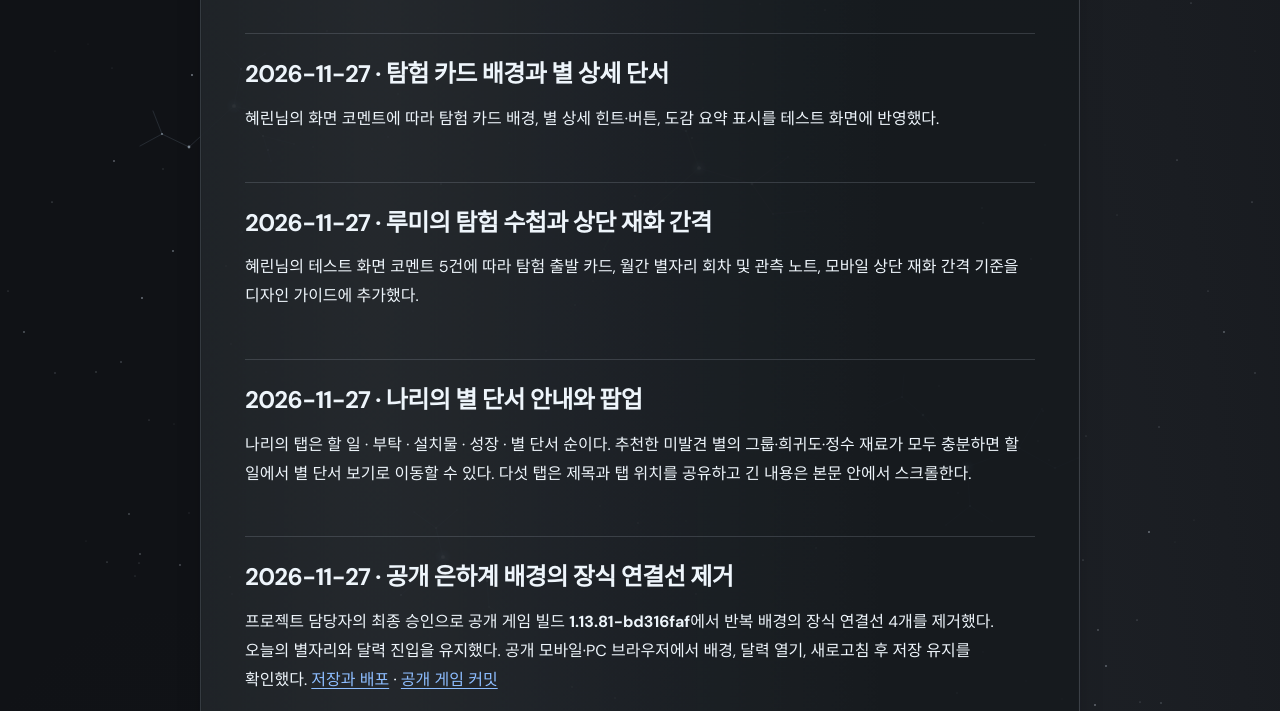
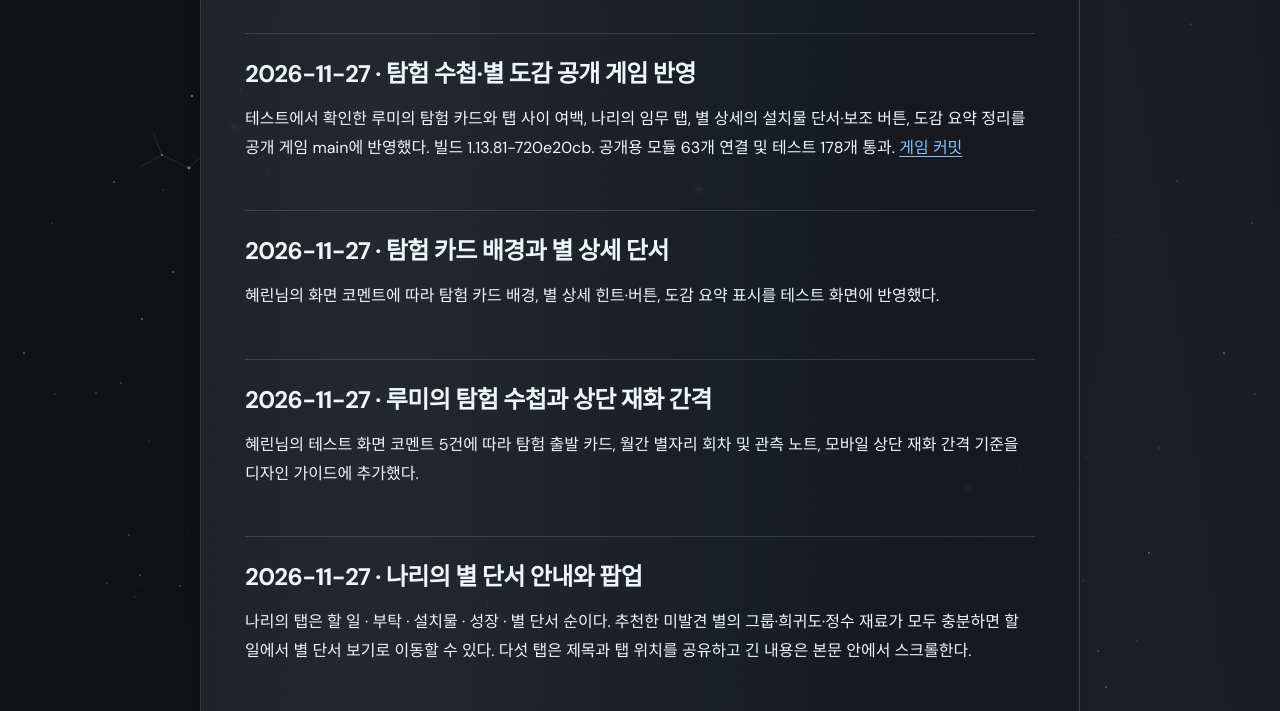
Before and after one commit to crazyjamy/lmmwiki, a plain HTML site: page docs/wiki/log.html in a window 1280 px wide. Shown: the part 228-939 px from the top of the page. Drawn offline with Linux system fonts and the light colour scheme.

Commit message:
탐험 수첩·별 도감 공개 게임 반영

```diff
--- a/docs/wiki/log.html
+++ b/docs/wiki/log.html
@@ -13,7 +13,7 @@
 <a href="../stories.html">캐릭터 이야기</a>
 <a href="https://github.com/crazyjamy/lmmwiki">GitHub</a>
 </nav></header>
-<main><h1 id="변경-기록">변경 기록</h1>
+<main><h1 id="변경-기록">변경 기록</h1><h2>2026-11-27 · 탐험 수첩·별 도감 공개 게임 반영</h2><p>테스트에서 확인한 루미의 탐험 카드와 탭 사이 여백, 나리의 임무 탭, 별 상세의 설치물 단서·보조 버튼, 도감 요약 정리를 공개 게임 main에 반영했다. 빌드 1.13.81-720e20cb. 공개용 모듈 63개 연결 및 테스트 178개 통과. <a href="https://github.com/crazyjamy/dustgame/commit/cc2404e24575bbaba03be381c7e9f1a8fb1f842e">게임 커밋</a></p>
 <h2>2026-11-27 · 탐험 카드 배경과 별 상세 단서</h2><p>혜린님의 화면 코멘트에 따라 탐험 카드 배경, 별 상세 힌트·버튼, 도감 요약 표시를 테스트 화면에 반영했다.</p>
 <h2>2026-11-27 · 루미의 탐험 수첩과 상단 재화 간격</h2><p>혜린님의 테스트 화면 코멘트 5건에 따라 탐험 출발 카드, 월간 별자리 회차 및 관측 노트, 모바일 상단 재화 간격 기준을 디자인 가이드에 추가했다.</p><h2>2026-11-27 · 나리의 별 단서 안내와 팝업</h2><p>나리의 탭은 할 일 · 부탁 · 설치물 · 성장 · 별 단서 순이다. 추천한 미발견 별의 그룹·희귀도·정수 재료가 모두 충분하면 할 일에서 별 단서 보기로 이동할 수 있다. 다섯 탭은 제목과 탭 위치를 공유하고 긴 내용은 본문 안에서 스크롤한다.</p>
 <h2 id="2026-11-27--공개-은하계-배경의-장식-연결선-제거">2026-11-27 ·
```
Also changed, not shown: docs/wiki/save-release.html (+1 -1 lines), 2 other files.
